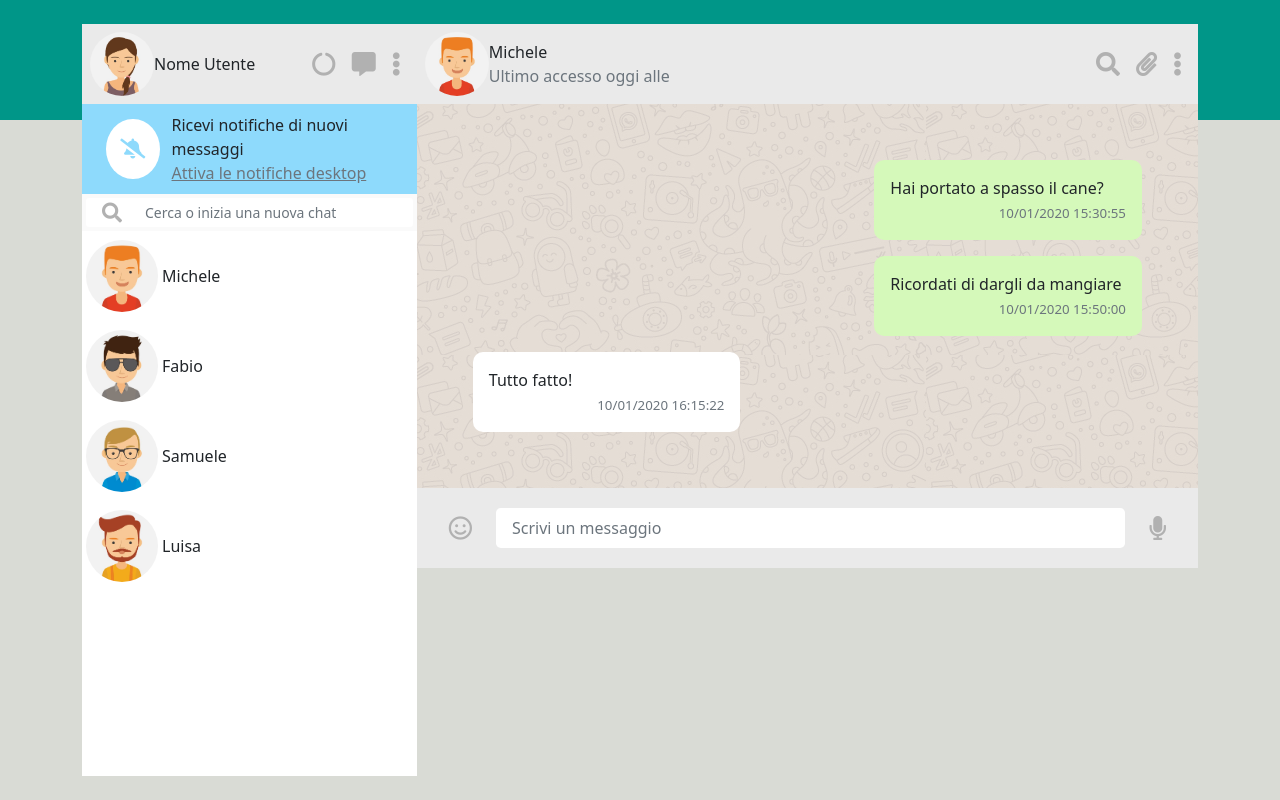
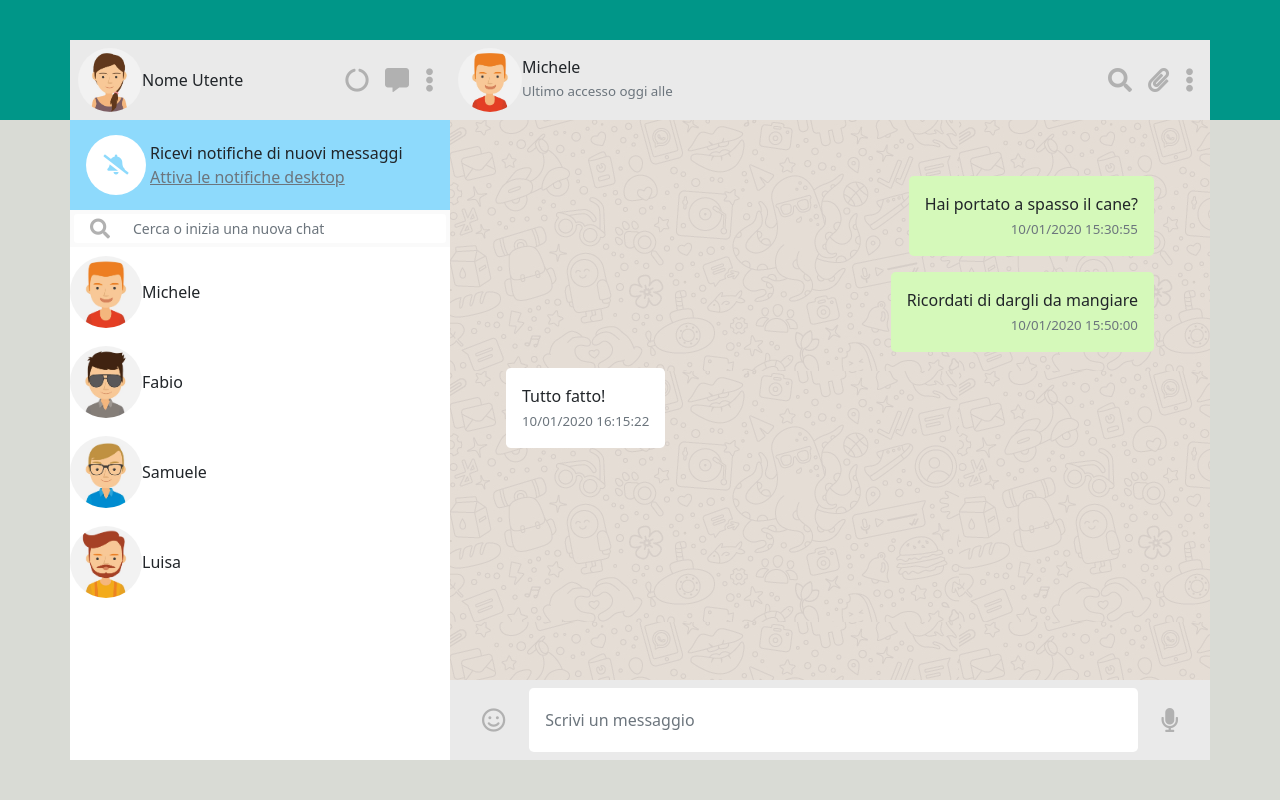
Before and after one commit to AdrianaSantorio/vue-boolzapp, a plain HTML site: page index.html in a window 1280 px wide. Drawn offline with nearby package versions, Linux system fonts and the light colour scheme.

Commit message:
reworked html, css

```diff
--- a/css/style.css
+++ b/css/style.css
@@ -2,24 +2,15 @@
 
 /* UTILITIES */
 
+/* sizing */
 
-/* sizing */
-.w-30 {
-    width:30%;
-}
-
-.w-40 {
-    width:40%;
-}
-
-.w-70 {
-    width:70%;
+.vh-90 {
+    height: 90vh;
 }
 
 .h-80 {
-    height:80%;
+    height: 80%;
 }
-
 
 /* background */
 
@@ -33,6 +24,14 @@
 
 .bg-light-blue {
     background-color: #8EDAFC;
+}
+
+.bg-green-to-gray {
+    background: linear-gradient(to bottom, #009688 15%, #D9DBD5 15% 100% );
+}
+
+.bg-chat-screen {
+    background-image: url(../img/mine.jpg);
 }
 
 /* text color */
@@ -54,13 +53,10 @@
 
 /* main */
 
-body {
-    background: linear-gradient(to bottom, #009688 15%, #D9DBD5 15% 100% );
-}
-
 /* headers */
 
-header {
+#contacts header,
+#chat header  {
     height: 80px;
 }
 
@@ -77,16 +73,11 @@ header {
 
 /* contact list */
 
-.contact-list li {
+#contacts li {
     height: 90px;
 }
 
 /* Chat screen */
-
-#chat-screen {
-    background-image: url(../img/mine.jpg);
-    overflow-y: auto;
-}
 
 .message.received {
     justify-content: flex-start;
@@ -94,10 +85,6 @@ header {
 
 .message.sent {
     justify-content: flex-end;
-}
-
-.message-bubble {
-    border-radius: 10px;
 }
 
 .message.sent .message-bubble {
@@ -111,5 +98,5 @@ header {
 /* message input */
 
 #message-input {
-    min-height: 80px;
+    height: 80px;
 }
--- a/index.html
+++ b/index.html
@@ -10,119 +10,115 @@
     <link rel="stylesheet" href="css/style.css">
     <title>Boolzap</title>
 </head>
-<body>
-     <!-- #si poteva fare direttamente sul body, sia l' altezza che il background-->
-    <main id="root" class="vh-100 p-4">
-        <!-- #marco ha dato al container vh90 e ha centrato il blocchettone con flexbox -->
-        <!-- *andava bene mettere h100 dappertutto -->
-        <div class="container h-100 d-flex">
-            <!-- CONTACTS -->
-            <div id="contacts" class="w-30">
-                <section class="side-bar d-flex flex-column h-100">
+<body class="bg-green-to-gray vh-100 d-flex justify-content-center align-items-center">
+    <div class="container vh-90">
+        <main id="root" class="row h-100">
+            <div class="col-4 p-0">
+                <section id="contacts" class="h-100 d-flex flex-column bg-white">
                     <!-- header -->
-                    <!-- #mettere il flex shrink 0 invece che il min-height -->
-                    <header class=" bg-gray d-flex align-items-center px-2">
-                       <!-- profile-picture -->
-                       <!-- #immagine con figure -->
-                       <!-- !con i backtick mi piace di più -->
-                       <img :src="'img/avatar' + user.avatar + '.jpg'" alt="profile picture" class="rounded-circle img-fluid h-80">
+                    <header id="user-profile" class="flex-shrink-0 d-flex bg-gray align-items-center px-2">
+                        <!-- profile picture -->
+                            <figure class="h-80 m-0 rounded-circle overflow-hidden">
+                                <img :src="`img/avatar${user.avatar}.jpg`" alt="`${user.name} profile picture`" class="img-fluid h-100">
+                            </figure>
                         <!-- user name -->
-                        <span class="flex-grow-1">{{user.name}}</span>
-                    <!-- icone -->
-                        <!-- #anche in un contenitore indipendente con flex e space-around -->
-                        <i class="fas fa-circle-notch mx-2 text-gray fs-4"></i>
-                        <i class="fas fa-comment-alt mx-2 text-gray fs-4"></i>
-                        <i class="fas fa-ellipsis-v mx-2 text-gray fs-4"></i>
+                        <div id="user-name" class="flex-grow-1">
+                            <span class="h6">{{user.name}}</span>
+                        </div>
+                        <!-- icons -->
+                        <div class="text-gray fs-4 d-flex">
+                            <i class="fas fa-circle-notch mx-2" role="button"></i>
+                            <i class="fas fa-comment-alt mx-2" role="button"></i>
+                            <i class="fas fa-ellipsis-v mx-2" role="button"></i>
+                        </div>
                     </header>
-                    <!-- #questi div si potevano in effetti fare tutti come section -->
-                    <!-- notification toggler -->
-                    <div id="notification-toggler" class="d-flex align-items-center px-3 bg-light-blue ">
+                    <!-- notification toggle -->
+                    <section id="notification-toggler" class="d-flex align-items-center px-3 bg-light-blue ">
                         <!-- notification toggler icon -->
-                        <div id="notification-bell" class="bg-white text-light-blue rounded-circle d-flex align-items-center justify-content-center fs-5 mx-2">
+                        <div id="notification-bell" class="bg-white text-light-blue rounded-circle d-flex align-items-center justify-content-center fs-5">
                             <i class="fas fa-bell-slash"></i>
                         </div>
                         <!-- notification toggler text -->
                         <div class="flex-grow-1 mx-1">
-                            <span>Ricevi notifiche di nuovi messaggi</span>
-                            <br>
-                            <a href="#" class="text-muted">Attiva le notifiche desktop</a>
+                            <p class="m-0">Ricevi notifiche di nuovi messaggi</p>
+                            <p class="text-muted m-0 text-decoration-underline" role="button">Attiva le notifiche desktop</p>
                         </div>
-                    </div>
-                    <!-- navbar -->
-                    <div class="flex-grow-1 bg-white">
-                        <!-- strumento di ricerca -->
-                        <div id="search-bar" class="p-1 bg-light-gray">
+                    </section>
+                    <!-- search bar -->
+                    <section id="search-bar" class="p-1 bg-light-gray">
                         <div class="input-group input-group-sm">
                             <span class="input-group-text bg-white border-0">
-                                    <i class="fas fa-search mx-2 text-gray fs-5"></i>
+                                <i class="fas fa-search mx-2 text-gray fs-5" role="button"></i>
                             </span>
                             <input type="text" class="form-control border-0" placeholder="Cerca o inizia una nuova chat">
                         </div>
-
+                    </section>
+                    <!-- contact list -->
+                    <section id="contact-list" class="flex-grow-1 overflow-auto">
+                        <!-- todo:overflow auto??? -->
+                        <ul id="contacts" class="p-0">
+                            <li v-for="(contact, index) in contacts" class="d-flex align-items-center" role="button" @click="selectContact(index)">
+                               <!-- profile picture -->
+                                <figure class="h-80 m-0 rounded-circle overflow-hidden">
+                                    <img :src="`img/avatar${contact.avatar}.jpg`" alt="`${contact.name} profile picture`" class="img-fluid h-100">
+                                </figure>
+                                <!-- user name -->
+                                <div class="contact-name flex-grow-1">
+                                <span class="h6">{{contact.name}}</span>
                                 </div>
-                        <!-- contatti -->
-                        <!-- #mettere pointer -->
-                        <ul class="contact-list p-0">
-                            <li v-for="(contact, index) in contacts" class="d-flex align-items-center" @click="selectContact(index)">
-                                 <!-- profile-picture -->
-                                 <!-- #modificare anche l' alt -->
-                                <img :src="'img/avatar' + contact.avatar + '.jpg'" alt="profile picture" class="rounded-circle img-fluid h-80 mx-1">
-                                <!-- user name -->
-                                <span class="flex-grow-1">{{contact.name}}</span>
                            </li>
                         </ul>
-                    </div>
+                    </section>
                 </section>
             </div>
-            <!-- CHAT -->
-            <div id="chat" class="w-70">
-                <section class="flex-column h-100">
+            <div class="col-8 p-0">
+                <section id="chat" class="h-100 d-flex flex-column">
                     <!-- header -->
-                    <header class=" bg-gray d-flex align-items-center px-2 flex-shrink-0">
-                        <!-- profile-picture -->
-                       <img :src="'img/avatar' + contacts[currentIndex].avatar + '.jpg'" alt="profile picture" class="rounded-circle img-fluid h-80">
-                       <!-- user name -->
-                       <div class="flex-grow-1">
-                            <span>{{contacts[currentIndex].name}}</span>
-                            <br>
-                            <span class="text-muted">Ultimo accesso oggi alle</span>
+                    <header id="contact-profile" class="flex-shrink-0 d-flex bg-gray align-items-center px-2">
+                        <!-- profile picture -->
+                            <figure class="h-80 m-0 rounded-circle overflow-hidden">
+                                <img :src="`img/avatar${contacts[currentIndex].avatar}.jpg`" alt="`${user.name} profile picture`" class="img-fluid h-100">
+                            </figure>
+                        <!-- contact name -->
+                        <div id="user-name" class="flex-grow-1">
+                            <p class="h6 m-0">{{contacts[currentIndex].name}}</p>
+                            <span class="text-muted fs-7">Ultimo accesso oggi alle</span>
                         </div>
-                       <!-- icone -->
-                        <i class="fas fa-search mx-2 text-gray fs-4"></i>
-                        <i class="fas fa-paperclip mx-2 text-gray fs-4"></i>
-                        <i class="fas fa-ellipsis-v mx-2 text-gray fs-4"></i>
+                        <!-- icons -->
+                        <div class="text-gray fs-4 d-flex">
+                            <i class="fas fa-search mx-2" role="button" ></i>
+                            <i class="fas fa-paperclip mx-2" role="button" ></i>
+                            <i class="fas fa-ellipsis-v mx-2" role="button" ></i>
+                        </div>
                     </header>
                     <!-- chat screen -->
-                    <!-- #overflow-auto c'è anch in bootstrap -->
-                    <!-- #si potevano dare i p-0 alle col, e lavorare con row e col -->
-                    <div id="chat-screen" class="flex-grow-1 bg-white p-5" >
-                        <!-- messaggi -->
+                    <section id="chat-screen" class="p-5 flex-grow-1 bg-chat-screen" >
+                        <!-- messagge -->
                         <div class="message d-flex p-2" v-for="(message,index) in contacts[currentIndex].messages" :class="message.status">
-                            <!-- #c'è rounded 3 di bootstrap per message bubble -->
-                            <div class="message-bubble p-3 w-40">
+                            <!-- message bubble -->
+                            <div class="message-bubble p-3 rounded-3">
                                 <p class="m-0">{{message.text}}</p>
                                 <div class="text-end">
-                                    <span class="text-muted fs-7 text-end"> {{message.date}}</span>
+                                    <span class="text-muted fs-7"> {{message.date}}</span>
                                 </div>
                             </div>
                         </div>
-                    </div>
+                    </section>
                     <!-- message input -->
-                    <div id="message-input" class="bg-gray  d-flex align-items-center px-2">
+                    <section id="message-input" class="bg-gray flex-shrink-0 d-flex align-items-center px-2">
                         <!-- emojis -->
-                        <i class="far fa-smile mx-2 text-gray fs-4 mx-4"></i>
+                        <i class="far fa-smile mx-2 text-gray fs-4 mx-4" role="button"></i>
                         <!-- input -->
                         <div class="flex-grow-1 input-group input-group-lg h-80">
-                            <input type="text" class="form-control border-0 fs-6" placeholder="Scrivi un messaggio" >
+                            <input type="text" class="form-control border-0 fs-6" placeholder="Scrivi un messaggio" @keyup.enter="sendMessage()" >
                         </div>
                         <!-- audio-message recorder -->
-                        <i class="fas fa-microphone text-gray fs-4 mx-4"></i>
-                    </div>
+                        <i class="fas fa-microphone text-gray fs-4 mx-4" role="button"></i>
+                    </section>
                 </section>
             </div>
         </div>
     </div>
-    </main>
     <!-- script -->
     <script src="js/script.js"></script>
 </body>
--- a/js/script.js
+++ b/js/script.js
@@ -96,6 +96,7 @@ const root = new Vue ({
         selectContact(index) {
             this.currentIndex = index;
         },
+        sendMessage() {}
     },
 
 });
```
Lines whose indentation alone changed are shown as unchanged.
